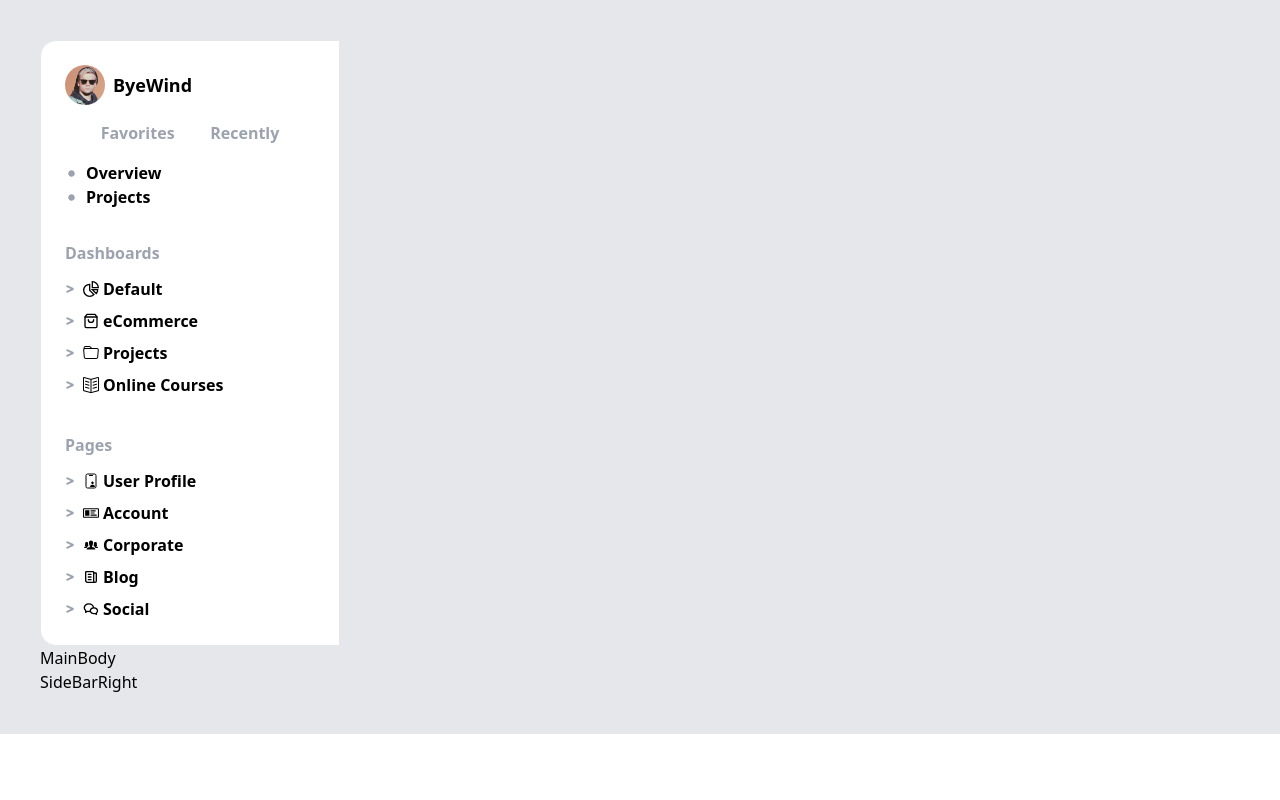
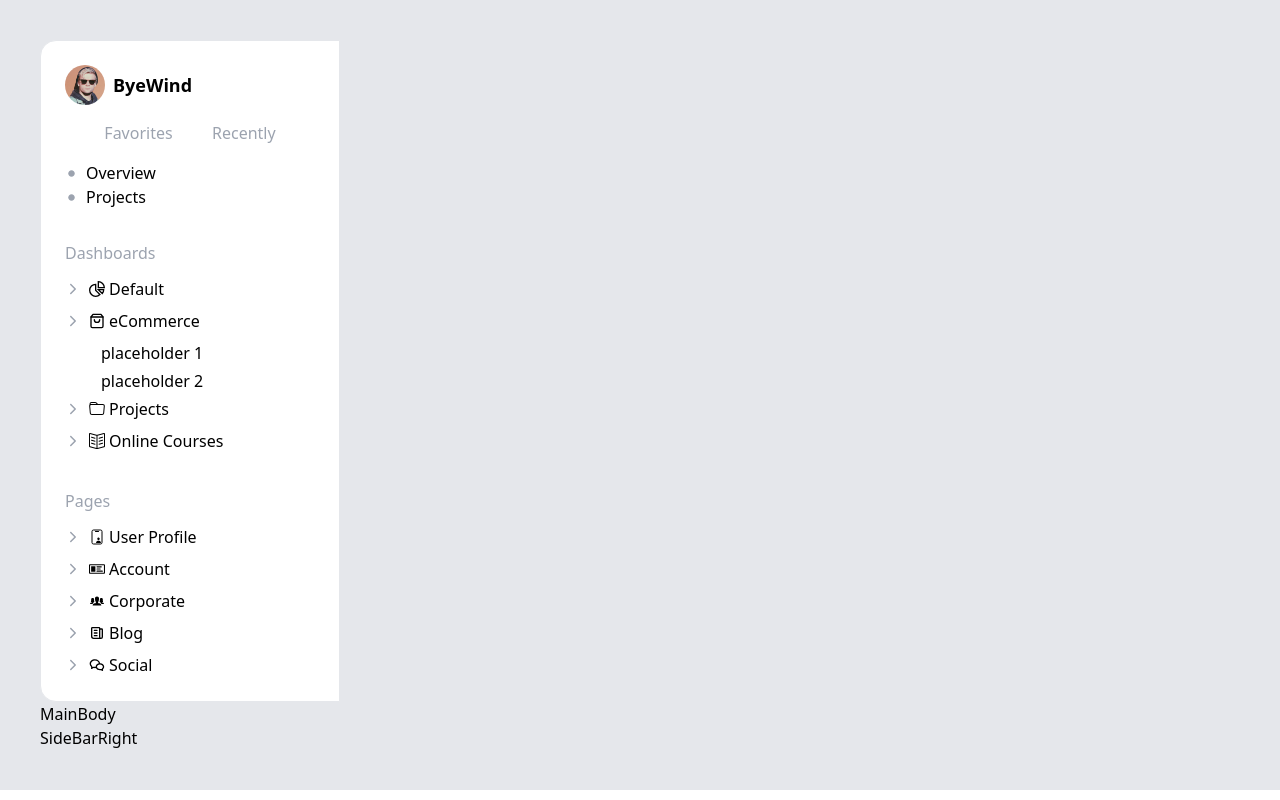
Before and after one commit to kamrankhancodes/splice-frontend-test, a React (Create React App) app: page /dashboard in a window 1280 px wide. Both pictures are taken after a click on the element "eCommerce". Built offline with nearby package versions, Linux system fonts and the light colour scheme.

Commit message:
left sidebar icons changed and added dummy data to dropdown

```diff
--- a/public/index.html
+++ b/public/index.html
@@ -7,6 +7,10 @@
     <meta
       name="description"
       content="Web site created using create-react-app"
+    />
+    <link
+      href="https://fonts.googleapis.com/css2?family=Inter:wght@200;300;400;500;600;700;800;900&display=swap"
+      rel="stylesheet"
     />
     <!--
       manifest.json provides metadata used when your web app is installed on a
--- a/src/layout/SidebarLeft.jsx
+++ b/src/layout/SidebarLeft.jsx
@@ -7,7 +7,7 @@ import { BsFolder } from "react-icons/bs";
 import { SlBookOpen } from "react-icons/sl";
 import { IoIdCardOutline } from "react-icons/io5";
 import { RxIdCard } from "react-icons/rx";
-import { IoIosPeople } from "react-icons/io";
+import { IoIosPeople, IoIosArrowForward } from "react-icons/io";
 import { TbNews } from "react-icons/tb";
 import { RiWechatLine } from "react-icons/ri";
 
@@ -23,7 +23,7 @@ const SidebarLeft = () => {
   };
 
   return (
-    <aside className="justify-star font-semibold w-full flex-wrap md:w-1/4 bg-white overflow-hidden border border-r-gray-200 rounded-l-2xl">
+    <aside className="justify-star w-full flex-wrap md:w-1/4 bg-white overflow-hidden border border-r-gray-200 rounded-l-2xl">
       <div className="m-6">
         <span className="flex ">
           <img
@@ -65,60 +65,104 @@ const SidebarLeft = () => {
                 className="flex mb-2 cursor-pointer"
                 onClick={() => showAccordion("Default")}
               >
-                <FaGreaterThan
+                <IoIosArrowForward
                   className="text-gray-400 my-auto mr-2"
-                  size={10}
+
                 />
                 <span className="flex">
                   <GrPieChart className="my-auto mr-1" />
                   Default
                 </span>
               </div>
+              {selectedLink === "Default" && displayAccordion === true && (
+                <ul className=" w-full mx-auto">
+                  <li className="pl-9 my-1 hover:bg-gray-200 rounded hover:border-2 hover:border-l-black cursor-pointer">
+                    placeholder 1
+                  </li>
+                  <li className="pl-9 my-1 hover:bg-gray-200 rounded hover:border-2 hover:border-l-black cursor-pointer">
+                  placeholder 2
+                  </li>
+
+                </ul>
+              )}
             </li>
             <li>
               <div
                 className="flex mb-2 cursor-pointer"
                 onClick={() => showAccordion("eCommerce")}
               >
-                <FaGreaterThan
+                <IoIosArrowForward
                   className="text-gray-400 my-auto mr-2 "
-                  size={10}
+
                 />
                 <span className="flex">
                   <FiShoppingBag className="my-auto mr-1" />
                   eCommerce
                 </span>
               </div>
+              {selectedLink === "eCommerce" && displayAccordion === true && (
+                <ul className=" w-full mx-auto">
+                  <li className="pl-9 my-1 hover:bg-gray-200 rounded hover:border-2 hover:border-l-black cursor-pointer">
+                    placeholder 1
+                  </li>
+                  <li className="pl-9 my-1 hover:bg-gray-200 rounded hover:border-2 hover:border-l-black cursor-pointer">
+                  placeholder 2
+                  </li>
+
+                </ul>
+              )}
             </li>
             <li>
               <div
                 className="flex mb-2 cursor-pointer"
                 onClick={() => showAccordion("Projects")}
               >
-                <FaGreaterThan
+                <IoIosArrowForward
                   className="text-gray-400 my-auto mr-2"
-                  size={10}
+
                 />
                 <span className="flex">
                   <BsFolder className="my-auto mr-1" />
                   Projects
                 </span>
               </div>
+              {selectedLink === "Projects" && displayAccordion === true && (
+                <ul className=" w-full mx-auto">
+                  <li className="pl-9 my-1 hover:bg-gray-200 rounded hover:border-2 hover:border-l-black cursor-pointer">
+                    placeholder 1
+                  </li>
+                  <li className="pl-9 my-1 hover:bg-gray-200 rounded hover:border-2 hover:border-l-black cursor-pointer">
+                  placeholder 2
+                  </li>
+
+                </ul>
+              )}
             </li>
             <li>
             <div
                 className="flex mb-2 cursor-pointer"
                 onClick={() => showAccordion("Online Courses")}
               >
-                <FaGreaterThan
+                <IoIosArrowForward
                   className="text-gray-400 my-auto mr-2"
-                  size={10}
+
                 />
                 <span className="flex">
                   <SlBookOpen className="my-auto mr-1" />
                   Online Courses
                 </span>
               </div>
+              {selectedLink === "Online Courses" && displayAccordion === true && (
+                <ul className=" w-full mx-auto">
+                  <li className="pl-9 my-1 hover:bg-gray-200 rounded hover:border-2 hover:border-l-black cursor-pointer">
+                    placeholder 1
+                  </li>
+                  <li className="pl-9 my-1 hover:bg-gray-200 rounded hover:border-2 hover:border-l-black cursor-pointer">
+                  placeholder 2
+                  </li>
+
+                </ul>
+              )}
             </li>
           </ul>
         </div>
@@ -127,14 +171,14 @@ const SidebarLeft = () => {
           <ul>
             <li className="flex flex-wrap mb-2">
               <span
-                className="flex"
+                className="flex cursor-pointer"
                 onClick={() => showAccordion("User Profile")}
               >
-                <FaGreaterThan
+                <IoIosArrowForward
                   className="text-gray-400 my-auto mr-2"
-                  size={10}
+
                 />
-                <IoIdCardOutline className="my-auto mr-1 cursor-pointer" />
+                <IoIdCardOutline className="my-auto mr-1 " />
                 User Profile
               </span>
               {selectedLink === "User Profile" && displayAccordion === true && (
@@ -162,52 +206,96 @@ const SidebarLeft = () => {
                 className="flex mb-2 cursor-pointer"
                 onClick={() => showAccordion("Account")}
               >
-                <FaGreaterThan
+                <IoIosArrowForward
                   className="text-gray-400 my-auto mr-2"
-                  size={10}
+
                 />
                 <RxIdCard className="my-auto mr-1" />
                 Account
               </div>
+              {selectedLink === "Account" && displayAccordion === true && (
+                <ul className=" w-full mx-auto">
+                  <li className="pl-9 my-1 hover:bg-gray-200 rounded hover:border-2 hover:border-l-black cursor-pointer">
+                    placeholder 1
+                  </li>
+                  <li className="pl-9 my-1 hover:bg-gray-200 rounded hover:border-2 hover:border-l-black cursor-pointer">
+                  placeholder 2
+                  </li>
+
+                </ul>
+              )}
             </li>
             <li>
             <div
                 className="flex mb-2 cursor-pointer"
                 onClick={() => showAccordion("Corporate")}
               >
-                <FaGreaterThan
+                <IoIosArrowForward
                   className="text-gray-400 my-auto mr-2"
-                  size={10}
+
                 />
                 <IoIosPeople className="my-auto mr-1" />
                 Corporate
               </div>
+              {selectedLink === "Corporate" && displayAccordion === true && (
+                <ul className=" w-full mx-auto">
+                  <li className="pl-9 my-1 hover:bg-gray-200 rounded hover:border-2 hover:border-l-black cursor-pointer">
+                    placeholder 1
+                  </li>
+                  <li className="pl-9 my-1 hover:bg-gray-200 rounded hover:border-2 hover:border-l-black cursor-pointer">
+                  placeholder 2
+                  </li>
+
+                </ul>
+              )}
             </li>
             <li>
             <div
                 className="flex mb-2 cursor-pointer"
                 onClick={() => showAccordion("Blog")}
               >
-                <FaGreaterThan
+                <IoIosArrowForward
                   className="text-gray-400 my-auto mr-2"
-                  size={10}
+
                 />
                 <TbNews className="my-auto mr-1" />
                 Blog
               </div>
+              {selectedLink === "Blog" && displayAccordion === true && (
+                <ul className=" w-full mx-auto">
+                  <li className="pl-9 my-1 hover:bg-gray-200 rounded hover:border-2 hover:border-l-black cursor-pointer">
+                    placeholder 1
+                  </li>
+                  <li className="pl-9 my-1 hover:bg-gray-200 rounded hover:border-2 hover:border-l-black cursor-pointer">
+                  placeholder 2
+                  </li>
+
+                </ul>
+              )}
             </li>
             <li>
             <div
                 className="flex mb-2 cursor-pointer"
                 onClick={() => showAccordion("Social")}
               >
-                <FaGreaterThan
+                <IoIosArrowForward
                   className="text-gray-400 my-auto mr-2"
-                  size={10}
+
                 />
                 <RiWechatLine className="my-auto mr-1" />
                 Social
               </div>
+              {selectedLink === "Social" && displayAccordion === true && (
+                <ul className=" w-full mx-auto">
+                  <li className="pl-9 my-1 hover:bg-gray-200 rounded hover:border-2 hover:border-l-black cursor-pointer">
+                    placeholder 1
+                  </li>
+                  <li className="pl-9 my-1 hover:bg-gray-200 rounded hover:border-2 hover:border-l-black cursor-pointer">
+                  placeholder 2
+                  </li>
+
+                </ul>
+              )}
             </li>
           </ul>
         </div>
```
